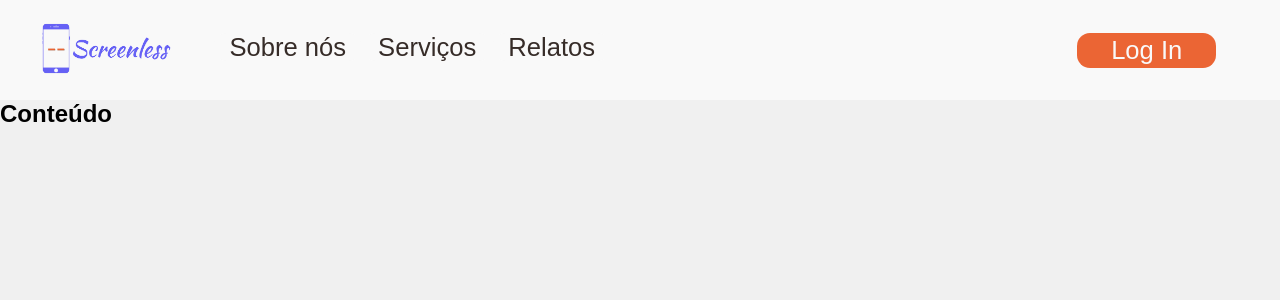
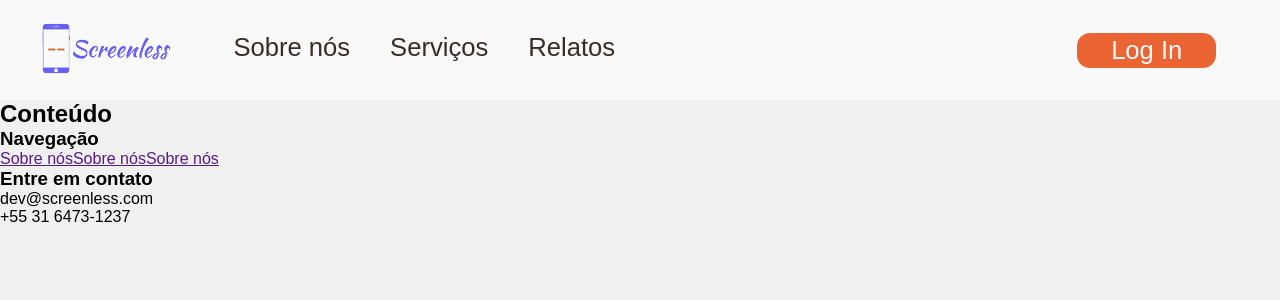
Before and after one commit to LucasReis26/screenless, a React (Vite) app: page / in a window 1280 px wide. Shown: the top 300 px of the page. Built offline with nearby package versions, Linux system fonts and the light colour scheme; a web font is replaced by a local one.

Commit message:
Footer estruturado

```diff
--- a/src/App.jsx
+++ b/src/App.jsx
@@ -1,6 +1,6 @@
 import './App.css'
 import Header from './components/Header'
-// import Footer from './components/Footer'
+import Footer from './components/Footer'
 // import Container from './components/Container'
 
 function App() {
@@ -9,7 +9,7 @@ function App() {
 		<>
 			<Header/>
 			<h2>Conteúdo</h2>
-			{/* <Footer/> */}
+			<Footer/>
 		</>
 	);
 }
--- a/src/components/Footer/index.jsx
+++ b/src/components/Footer/index.jsx
@@ -0,0 +1,23 @@
+import styles from  './Footer.module.css';
+
+function Footer(){
+	return (
+		<footer className={styles.footer}>
+			<div>
+				<h3>Navegação</h3>
+				<nav>
+					<a href="">Sobre nós</a>
+					<a href="">Sobre nós</a>
+					<a href="">Sobre nós</a>
+				</nav>
+			</div>
+			<div>
+				<h3>Entre em contato</h3>
+				<p>dev@screenless.com</p>
+				<p>+55 31 6473-1237</p>
+			</div>
+		</footer>
+	)
+}
+
+export default Footer
--- a/src/components/Header/Header.module.css
+++ b/src/components/Header/Header.module.css
@@ -29,7 +29,7 @@
 }
 
 .navItens a{
-	padding: 0rem 1rem;
+	padding: 0rem 1.25rem;
 	font-size: 1.6rem;
 	text-decoration: none;
 	color: var(--text);
@@ -53,5 +53,6 @@
 }
 
 .btn:hover{
-	background-color: var(--dark-red)
+	background-color: var(--dark-red);
+	cursor: pointer;
 }
```
Also changed, not shown: src/components/Footer/Footer.module.css (added).
